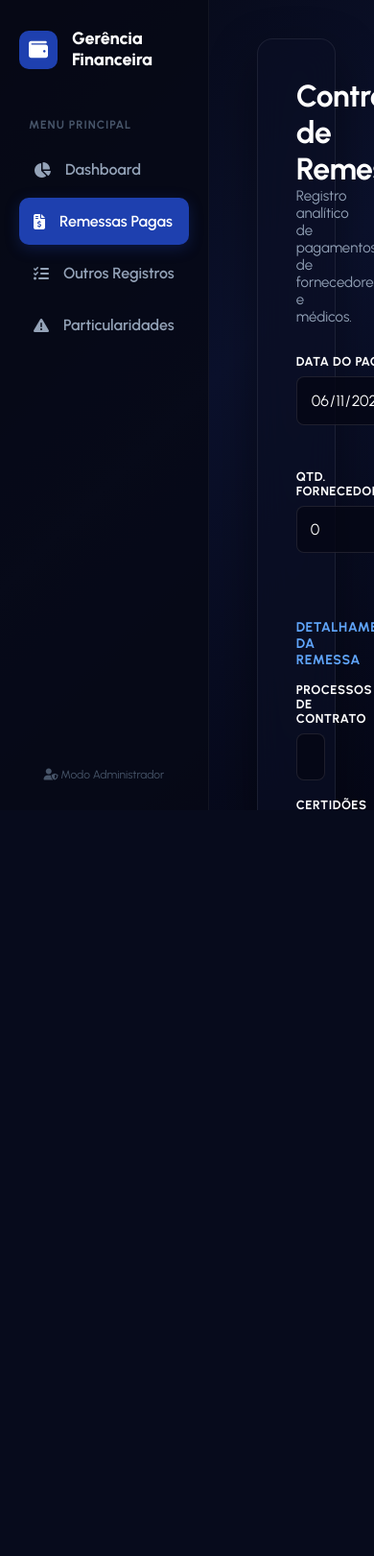
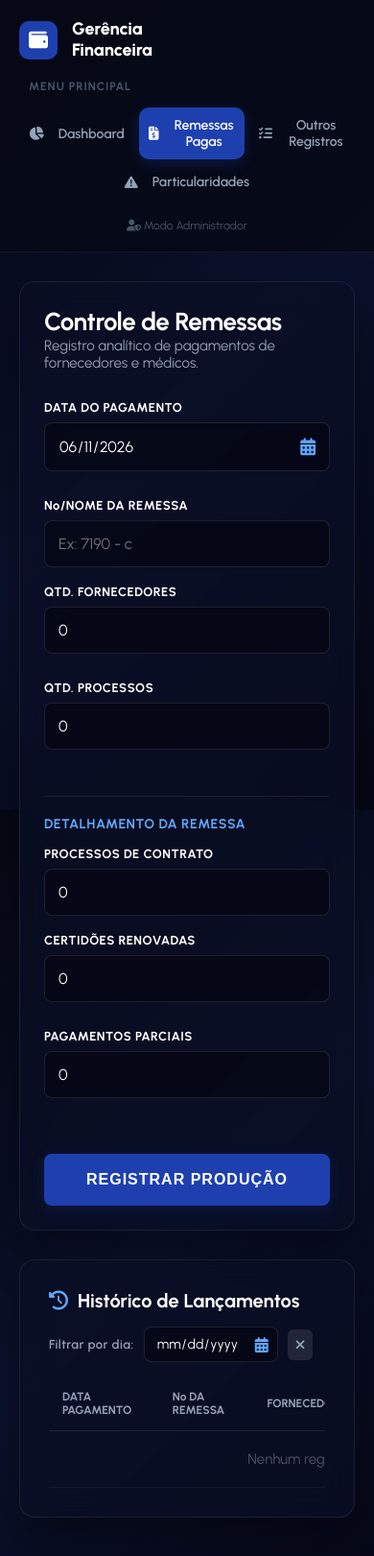
Before and after one commit to cassiojobs10-del/smartpay-sistema, a Flask app: page / in a window 390 px wide. Shown: the whole page at 96% size. Before the commit the page ends 844 px from the top, so only its background shows below. Run offline with Flask 3, Linux system fonts and the light colour scheme; data that the repository does not hold is empty.

Commit message:
Update index.html

```diff
--- a/templates/index.html
+++ b/templates/index.html
@@ -24,6 +24,7 @@
             display: flex;
             flex-direction: column;
             padding: 30px 20px;
+            flex-shrink: 0; /* Impede a barra de ser espremida */
         }
         .logo-area { display: flex; align-items: center; gap: 15px; margin-bottom: 50px; }
         .logo-icon {
@@ -57,7 +58,7 @@
         }
 
         h1 { margin-top: 0; color: #ffffff; font-size: 32px; font-weight: 700; letter-spacing: -0.5px; }
-        .field-group { margin-bottom: 18px; }
+        .field-group { margin-bottom: 18px; width: 100%; }
         label { display: block; color: #ffffff; font-size: 13px; font-weight: 700; margin-bottom: 8px; text-transform: uppercase; letter-spacing: 0.5px; }
 
         input {
@@ -68,7 +69,6 @@
         input:focus { border-color: #3b82f6; outline: none; box-shadow: 0 0 0 3px rgba(59, 130, 246, 0.15); }
         .row-grid { display: grid; grid-template-columns: 1fr 1fr; gap: 20px; }
 
-        /* Esconde o ícone de calendário feio padrão do navegador */
         input[type="date"]::-webkit-calendar-picker-indicator {
             display: none;
             -webkit-appearance: none;
@@ -85,14 +85,63 @@
 
         .table-title { font-size: 20px; font-weight: 700; color: #ffffff; display: flex; justify-content: space-between; align-items: center; width: 100%; margin-bottom: 15px; }
         .table-container { width: 100%; overflow-x: auto; margin-top: 10px; }
-        .glass-table { width: 100%; border-collapse: collapse; text-align: left; font-size: 15px; }
+        .glass-table { width: 100%; border-collapse: collapse; text-align: left; font-size: 15px; min-width: 600px; } /* min-width garante que a tabela não quebre o texto */
         .glass-table th { padding: 14px; color: #94a3b8; font-weight: 700; font-size: 12px; text-transform: uppercase; border-bottom: 1px solid rgba(255, 255, 255, 0.08); }
         .glass-table td { padding: 14px; color: #ffffff; border-bottom: 1px solid rgba(255, 255, 255, 0.05); }
         .glass-table tr:hover td { background: rgba(255, 255, 255, 0.02); }
-        .badge-pontos { background: rgba(59, 130, 246, 0.15); color: #60a5fa; padding: 4px 10px; border-radius: 6px; font-weight: 700; font-size: 14px; border: 1px solid rgba(59, 130, 246, 0.2); }
+        .badge-pontos { background: rgba(59, 130, 246, 0.15); color: #60a5fa; padding: 4px 10px; border-radius: 6px; font-weight: 700; font-size: 14px; border: 1px solid rgba(59, 130, 246, 0.2); white-space: nowrap; }
         .btn-action { color: #94a3b8; background: none; border: none; cursor: pointer; font-size: 14px; transition: color 0.2s; }
         .btn-action:hover { color: #ffffff; }
         .btn-delete:hover { color: #ef4444 !important; }
+
+        /* ==================================================== */
+        /* REGRAS DE RESPONSIVIDADE (A MÁGICA DO ZOOM)          */
+        /* ==================================================== */
+
+        /* Quando a tela diminui um pouco (ou há zoom) */
+        @media (max-width: 1024px) {
+            .row-grid {
+                grid-template-columns: 1fr; /* Empilha os campos um em cima do outro */
+                gap: 10px;
+            }
+            .table-title {
+                flex-direction: column; /* Joga o filtro de data para baixo do título */
+                align-items: flex-start;
+                gap: 15px;
+            }
+            .main-content {
+                padding: 30px;
+            }
+        }
+
+        /* Quando a tela fica com formato de celular ou zoom máximo */
+        @media (max-width: 768px) {
+            body {
+                flex-direction: column; /* Coloca o menu em cima e o conteúdo embaixo */
+                overflow-y: auto; /* Permite rolar a tela toda */
+            }
+            .sidebar {
+                width: 100%;
+                height: auto;
+                border-right: none;
+                border-bottom: 1px solid rgba(255, 255, 255, 0.05);
+                padding: 20px;
+                margin-bottom: 20px;
+            }
+            .logo-area { margin-bottom: 20px; }
+            .menu-items { flex-direction: row; flex-wrap: wrap; }
+            .menu-item { flex: 1; justify-content: center; text-align: center; font-size: 14px; padding: 10px; }
+
+            .main-content {
+                overflow-y: visible;
+                padding: 10px 20px 40px 20px;
+            }
+            .glass-card {
+                padding: 25px;
+            }
+            h1 { font-size: 26px; }
+            #area_botoes { flex-direction: column; }
+        }
     </style>
 </head>
 <body>
@@ -111,7 +160,7 @@
             <li class="menu-item"><i class="fa-solid fa-triangle-exclamation"></i> Particularidades</li>
         </ul>
 
-        <div style="margin-top: auto; color: #475569; font-size: 12px; text-align: center;">
+        <div style="margin-top: auto; color: #475569; font-size: 12px; text-align: center; padding-top: 20px;">
             <i class="fa-solid fa-user-shield"></i> Modo Administrador
         </div>
     </nav>
@@ -244,7 +293,7 @@
                             <td>${remessa.qtd_fornecedores}</td>
                             <td>${remessa.qtd_processos}</td>
                             <td><span class="badge-pontos">${remessa.pontuacao_total} pts</span></td>
-                            <td style="text-align: right;">
+                            <td style="text-align: right; white-space: nowrap;">
                                 <button class="btn-action" title="Editar Remessa" onclick="prepararEdicao(${remessa.id})" style="color: #60a5fa; margin-right: 15px;">
                                     <i class="fa-solid fa-pen-to-square"></i>
                                 </button>
```
